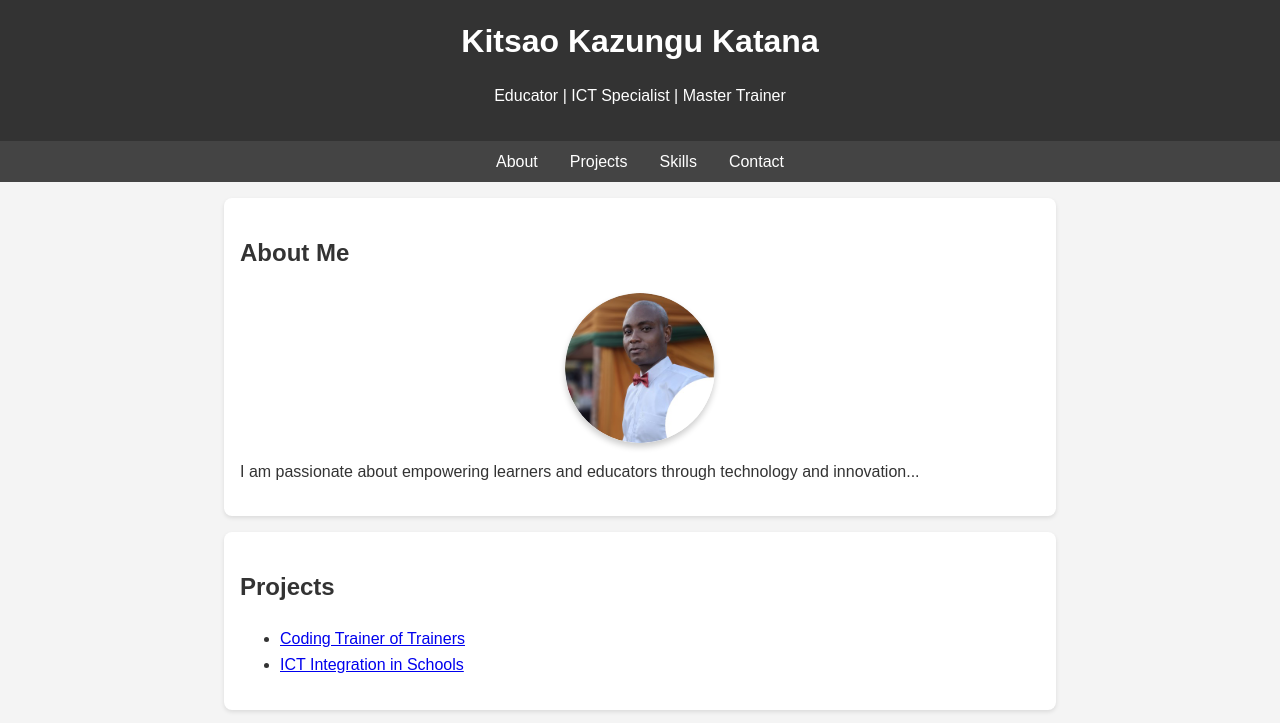
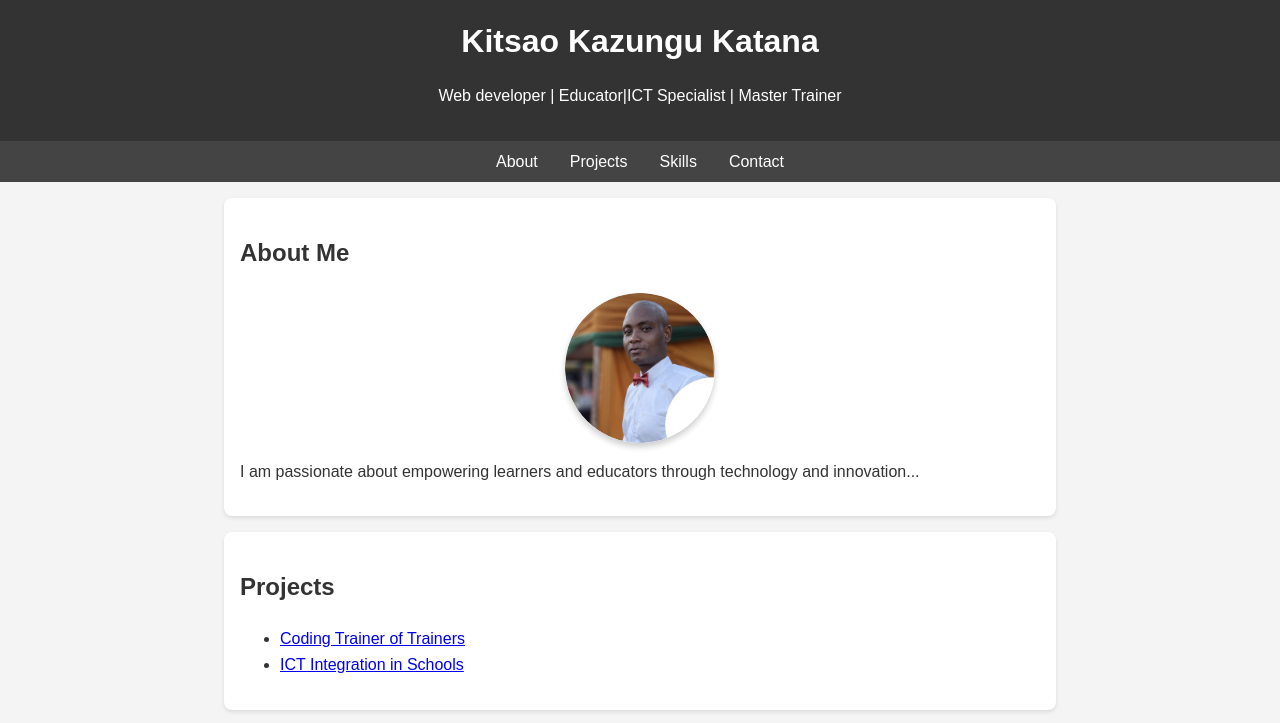
Before and after one commit to Katana-alt/kitsao-Portfolio, a plain HTML site: page index.html in a window 1280 px wide. Shown: the top 723 px of the page. Drawn offline with Linux system fonts and the light colour scheme.

Commit message:
Update index.html

```diff
--- a/index.html
+++ b/index.html
@@ -10,7 +10,7 @@
 <body>
     <header>
         <h1>Kitsao Kazungu Katana</h1>
-        <p>Educator | ICT Specialist | Master Trainer</p>
+        <p> Web developer | Educator|ICT Specialist | Master Trainer</p>
     </header>
     <nav>
         <a href="#about">About</a>
```
